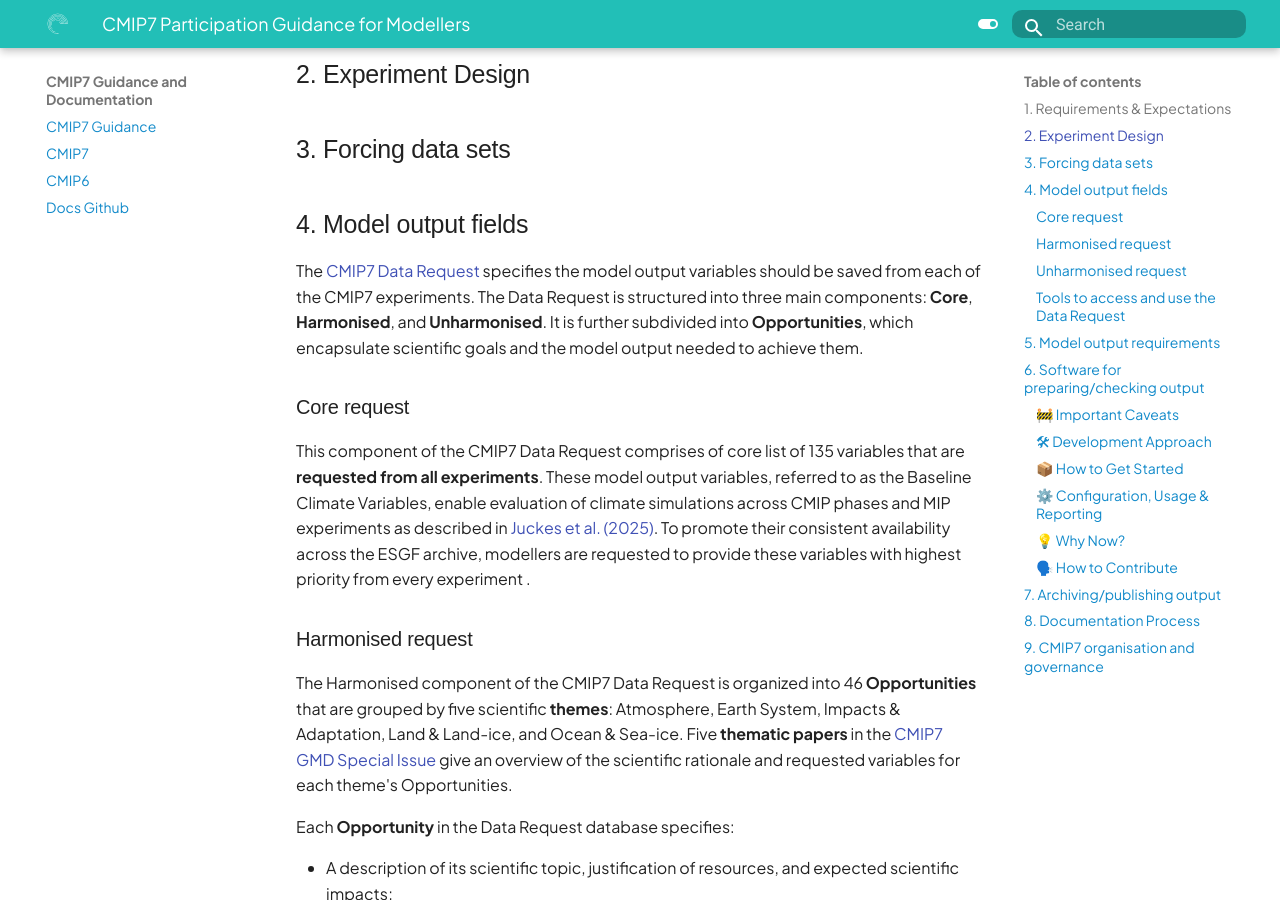
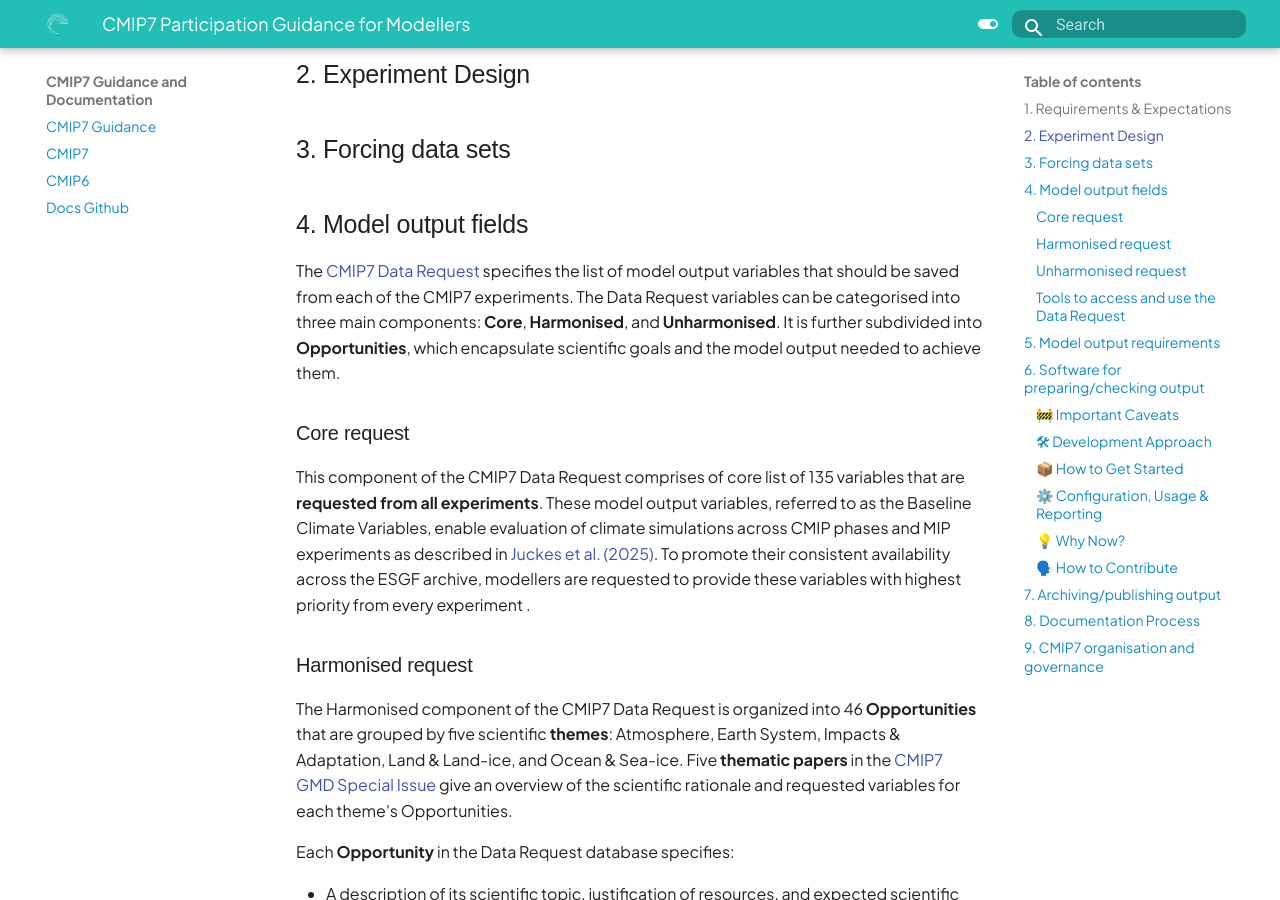
Before and after one commit to WCRP-CMIP/cmip7-guidance, an MkDocs documentation site: the page built from docs/CMIP7/guidance_for_modellers.md, in a window 1280 px wide and 900 px high, scrolled down 1052 px. Built offline with MkDocs 1.6.1 and Material for MkDocs 9.7.7, drawn with Linux system fonts in a browser that asks for light colours; some web fonts are replaced.

Commit message:
Update docs/CMIP7/guidance_for_modellers.md
Co-authored-by: Matthew Mizielinski <matthew.mizielinski@metoffice.gov.uk>

```diff
--- a/docs/CMIP7/guidance_for_modellers.md
+++ b/docs/CMIP7/guidance_for_modellers.md
@@ -55,7 +55,7 @@ provided as early as possible):
 
 ## 4.  Model output fields
 
-The [CMIP7 Data Request](https://wcrp-cmip.org/cmip-phases/cmip7/cmip7-data-request/) specifies the model output variables should be saved from each of the CMIP7 experiments. The Data Request is structured into three main components: **Core**, **Harmonised**, and **Unharmonised**. It is further subdivided into **Opportunities**, which encapsulate scientific goals and the model output needed to achieve them.
+The [CMIP7 Data Request](https://wcrp-cmip.org/cmip-phases/cmip7/cmip7-data-request/) specifies the list of model output variables that should be saved from each of the CMIP7 experiments. The Data Request variables can be categorised into three main components: **Core**, **Harmonised**, and **Unharmonised**. It is further subdivided into **Opportunities**, which encapsulate scientific goals and the model output needed to achieve them.
 
 ### Core request
 
```
